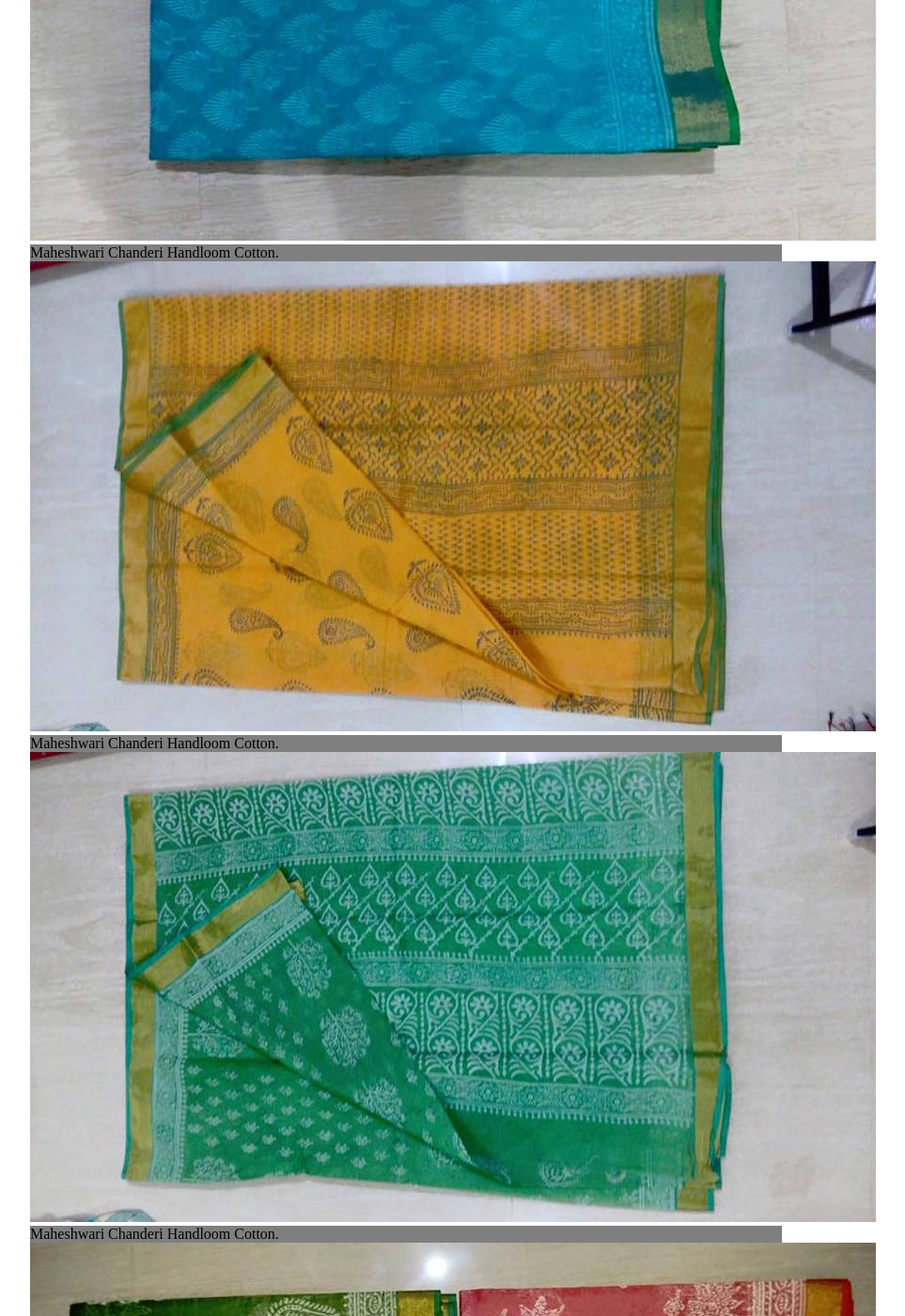
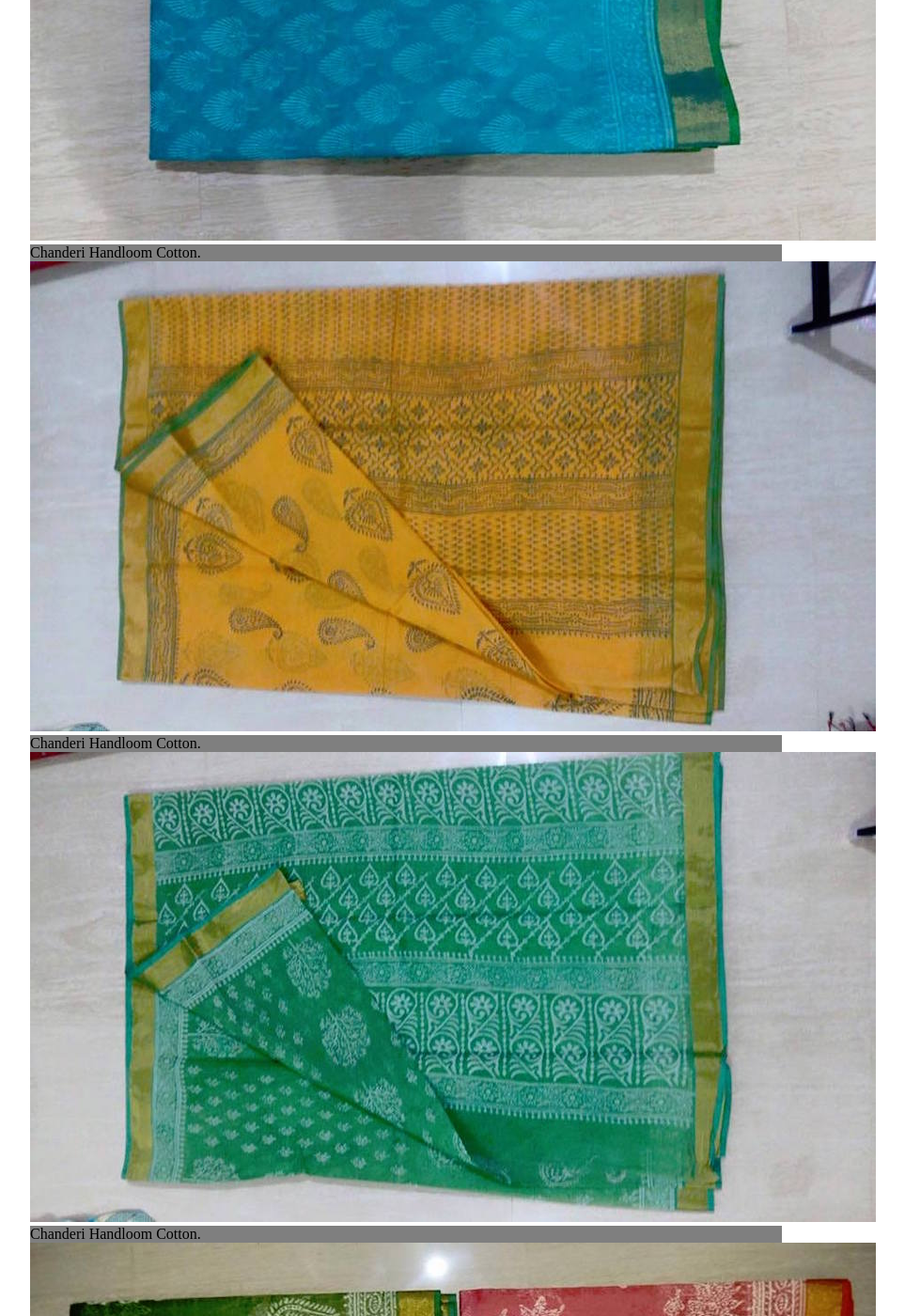
Before and after one commit to maheshwaricreations/maheshwaricreations.github.io, a Jekyll site: the page built from cotton.html, in a window 1280 px wide and 1400 px high, scrolled down 619 px. Shown: the whole window at 94% size, without its empty margins (208-1171 px from the left). Built offline with Jekyll 4.4.1, drawn with Linux system fonts in a browser that asks for light colours; some of the changed text lies outside the part shown.

Commit message:
Draft 0.5.6
Removed Maheshwari from the description.

```diff
--- a/_includes/cotton.html
+++ b/_includes/cotton.html
@@ -16,24 +16,24 @@
 					<div class="item active">
 						<img alt="First slide [900x500]" src="img/cotton/01.jpg" data-holder-rendered="true">
 						<div class="carousel-caption">
-							Maheshwari Chanderi Handloom Cotton.
+							Chanderi Handloom Cotton.
 						</div>
 					</div>
 					<div class="item">
 						<img alt="First slide [900x500]" src="img/cotton/02.jpg" data-holder-rendered="true">
 						<div class="carousel-caption">
-							Maheshwari Chanderi Handloom Cotton.
+							Chanderi Handloom Cotton.
 						</div>
 					</div>
 					<div class="item">
 						<img alt="First slide [900x500]" src="img/cotton/03.jpg" data-holder-rendered="true">
 						<div class="carousel-caption">
-							Maheshwari Chanderi Handloom Cotton.
+							Chanderi Handloom Cotton.
 						</div>
 					</div>
 					<div class="item">
 						<img alt="Second slide [900x500]" src="img/cotton/04.jpg" data-holder-rendered="true">
-						<div class="carousel-caption">Maheshwari Chanderi Handloom Cotton.</div>
+						<div class="carousel-caption">Chanderi Handloom Cotton.</div>
 					</div>
 				</div>
 				<a class="left carousel-control" href="#carousel-example-generic" role="button" data-slide="prev">
```
Also changed, not shown: 1 other file.
